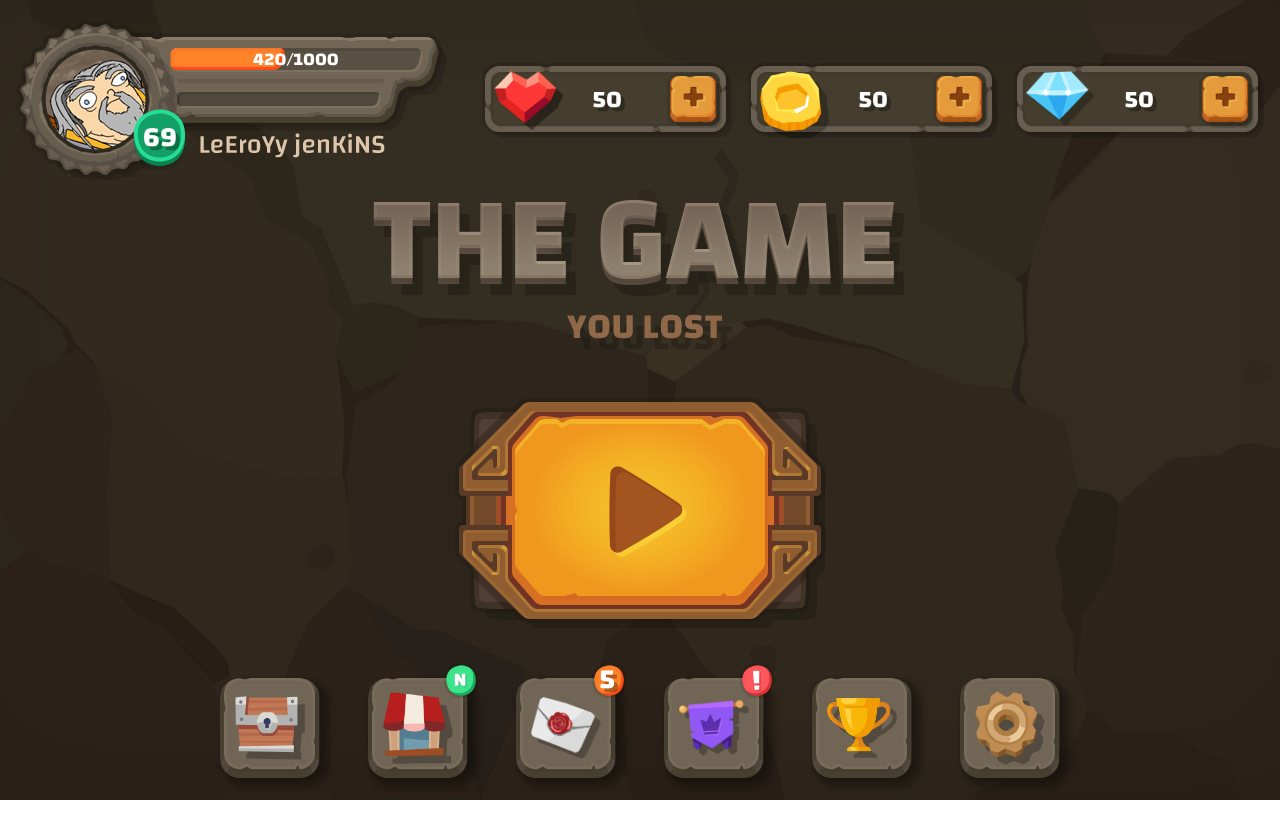
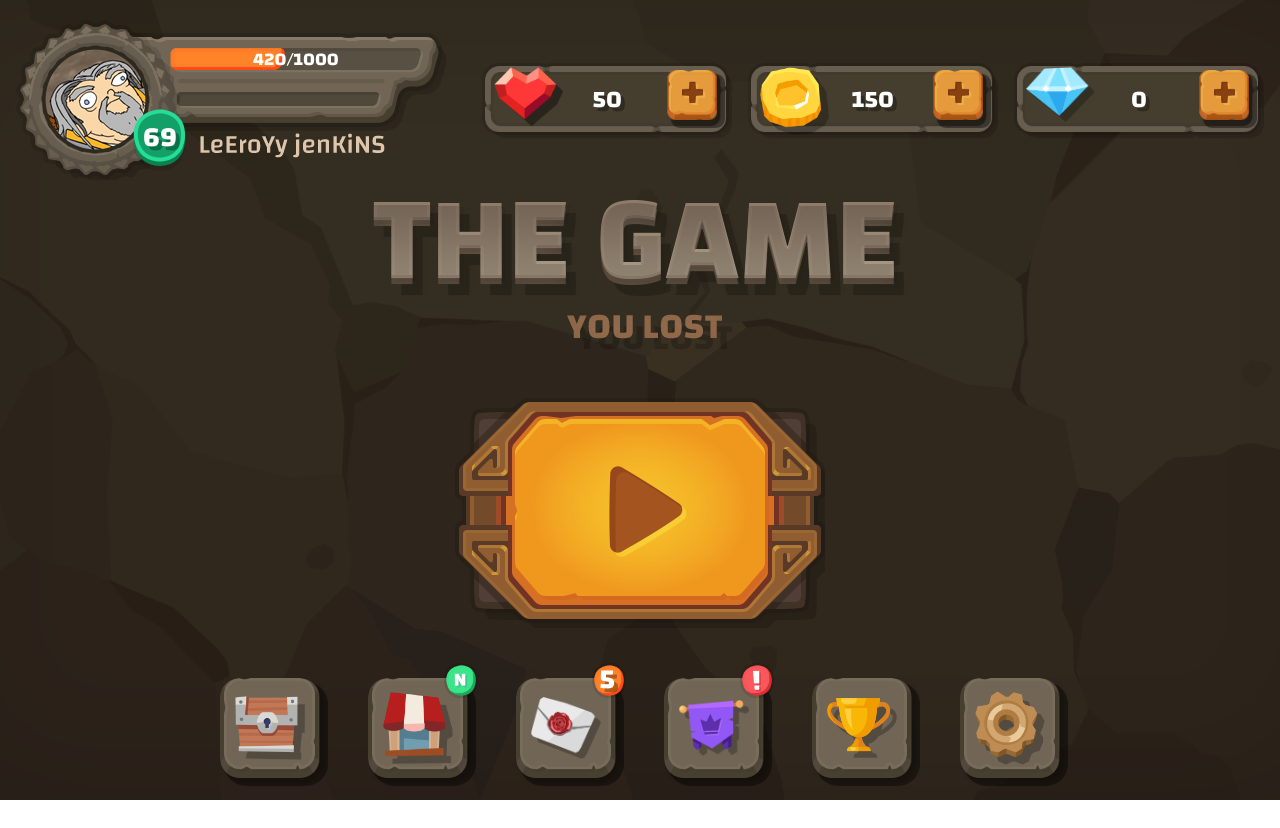
Before and after one commit to kennethlenaerts/mjr, an Angular app: page / in a window 1280 px wide. Built offline with nearby package versions, Linux system fonts and the light colour scheme.

Commit message:
feat: Update add button component

```diff
--- a/src/app/app.component.ts
+++ b/src/app/app.component.ts
@@ -6,9 +6,9 @@ import { Component } from '@angular/core';
     <header>
       <app-user-stats></app-user-stats>
       <div class="status">
-        <app-status-frame icon="heart"></app-status-frame>
-        <app-status-frame icon="gold"></app-status-frame>
-        <app-status-frame icon="gem"></app-status-frame>
+        <app-status-frame icon="heart" value="50"></app-status-frame>
+        <app-status-frame icon="gold" value="150"></app-status-frame>
+        <app-status-frame icon="gem" value="0"></app-status-frame>
       </div>
     </header>
 
@@ -20,12 +20,17 @@ import { Component } from '@angular/core';
     </main>
 
     <nav>
-      <app-button icon="treasure"></app-button>
-      <app-button icon="shop" badge="new"></app-button>
-      <app-button icon="envelope" badge="count" count="5"></app-button>
-      <app-button icon="mission" badge="alert"></app-button>
-      <app-button icon="trophy"></app-button>
-      <app-button icon="setting"></app-button>
+      <app-button type="menu" icon="treasure"></app-button>
+      <app-button type="menu" icon="shop" badge="new"></app-button>
+      <app-button
+        type="menu"
+        icon="envelope"
+        badge="count"
+        count="5"
+      ></app-button>
+      <app-button type="menu" icon="mission" badge="alert"></app-button>
+      <app-button type="menu" icon="trophy"></app-button>
+      <app-button type="menu" icon="setting"></app-button>
     </nav>
   `,
   styleUrls: ['app.component.scss']
--- a/src/app/components/button/button.component.scss
+++ b/src/app/components/button/button.component.scss
@@ -1,34 +1,43 @@
+button {
+  box-shadow: 6px 6px 0px 2px rgba(0, 0, 0, 0.4), 4px 4px 5px rgba(0, 0, 0, 0.2);
+  transition: all 250ms ease-out;
+
+  &:hover {
+    box-shadow: 2px 4px 1px rgba(0, 0, 0, 0.5);
+    cursor: pointer;
+    transform: translateY(4px);
+  }
+}
+
 .menu {
-  box-shadow: 6px 6px 5px 5px rgba(0, 0, 0, 0.2),
-    4px 4px 5px rgba(0, 0, 0, 0.2);
-  transition: all 250ms ease-out;
-  height: 100px;
-  width: 100px;
-  border-radius: 20px;
-  background: url('src/assets/buttons/btn_menu.png');
+  align-items: center;
+  background-image: url('src/assets/buttons/btn_menu.png');
   background-repeat: no-repeat;
   background-size: contain;
+  border-radius: 20px;
   display: grid;
+  height: 100px;
   justify-items: center;
-  align-items: center;
   position: relative;
+  width: 100px;
 
-  &:hover {
-    cursor: pointer;
-    transform: translateY(4px);
-    box-shadow: 1px 1px 1px rgba(0, 0, 0, .5);
+  img {
+    height: auto;
+    margin: auto;
+    width: 70%;
   }
 
+  app-badge {
+    position: absolute;
+    right: -11px;
+    top: -15px;
+  }
 }
 
-img {
-  margin: auto;
-  width: 70%;
-  height: auto;
+.add {
+  background-image: url('src/assets/buttons/btn_add.png');
+  background-size: contain;
+  height: 50px;
+  width: 50px;
+  border-radius: 7px;
 }
-
-app-badge {
-  top: -15px;
-  right: -11px;
-  position: absolute;
-}
--- a/src/app/components/button/button.component.ts
+++ b/src/app/components/button/button.component.ts
@@ -3,10 +3,12 @@ import { Component, OnInit, Input } from '@angular/core';
 @Component({
   selector: 'app-button',
   template: `
-    <button class="menu">
+    <button *ngIf="type === 'menu'" class="menu">
       <app-badge *ngIf="badge" [type]="badge" [count]="count"></app-badge>
       <img [src]="'assets/icons/common_icon_' + icon + '.png'" />
     </button>
+
+    <button *ngIf="type === 'add'" class="add"></button>
   `,
   styleUrls: ['button.component.scss']
 })
--- a/src/app/components/status-frame/status-frame.component.scss
+++ b/src/app/components/status-frame/status-frame.component.scss
@@ -10,19 +10,15 @@
 
 img {
   position: absolute;
-  top: 8px;
+  top: 4px;
   left: 12px;
   width: 69px;
 }
 
-button.add {
-  background: url('src/assets/buttons/btn_add.png');
-  width: 55px;
-  height: 55px;
-  background-size: contain;
+app-button {
   position: absolute;
-  right: 10px;
-  top: 10px;
+  right: 15px;
+  top: 7px;
 }
 
 h2 {
--- a/src/app/components/status-frame/status-frame.component.ts
+++ b/src/app/components/status-frame/status-frame.component.ts
@@ -4,14 +4,14 @@ import { Component, OnInit, Input } from '@angular/core';
   selector: 'app-status-frame',
   template: `
     <img [src]="'assets/icons/common_icon_' + icon + '.png'" />
-    <button class="add"></button>
-    <h2>50</h2>
+    <app-button type="add"></app-button>
+    <h2>{{ value }}</h2>
   `,
   styleUrls: ['status-frame.component.scss']
 })
 export class StatusFrameComponent implements OnInit {
+  @Input() value: string | number;
   @Input() icon: string;
-  constructor() {}
 
   ngOnInit() {}
 }
```
Also changed, not shown: src/assets/buttons/btn_add.png.
